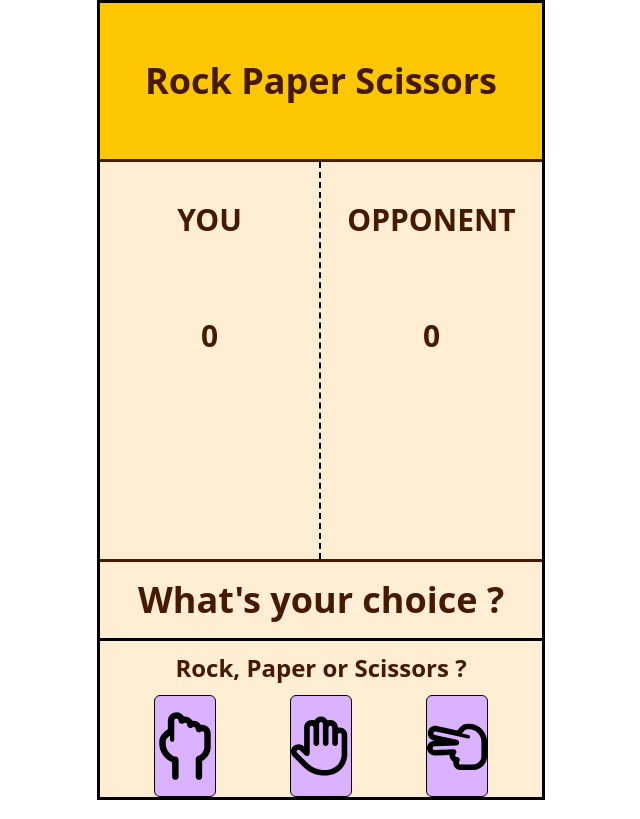
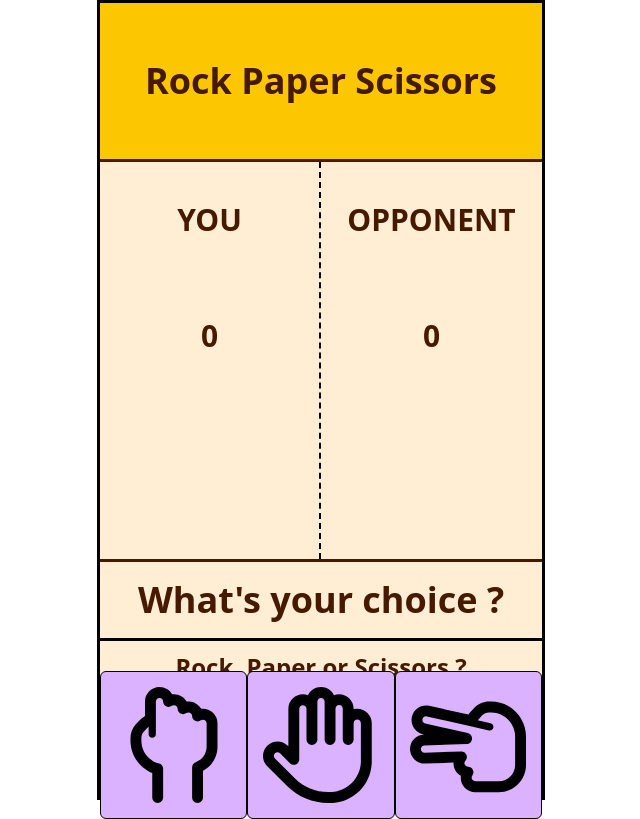
Before and after one commit to QGdtsc/22_Shifumi_JS, a plain HTML site: page index.html in a window 1280 px wide. Both pictures are taken after a click on the button "PLAY". Shown: the whole page, without its empty margins (319-959 px from the left). Drawn offline with nearby package versions, Linux system fonts and the light colour scheme.

Commit message:
test images

```diff
--- a/index.html
+++ b/index.html
@@ -63,7 +63,7 @@
                         Rock, Paper or Scissors ?</div>
                     <!-- Select next move -->
                     <div class="h-[13vh] flex flex-row justify-evenly w-full">
-                        <div class="flex flex-row justify-center items-center">
+                        <div class="flex flex-row justify-center items-center w-full">
                             <!-- <button
                                 class="btn border border-1 aspect-square rounded-md bg-purple-300 w-[60%] flex justify-center items-center"
                                 id="buttonUserFist" title="Rock" onclick="getChoice('fist')">
@@ -71,17 +71,17 @@
                                     alt="Rock">
                             </button> -->
                             <button
-                                class="btn border border-1 aspect-square rounded-md bg-purple-300 w-[60%] flex justify-center items-center"
+                                class="btn border border-1 aspect-square rounded-md bg-purple-300 w-full flex justify-center items-center"
                                 id="buttonUserFist" title="Rock" onclick="getChoice('fist')">
-                                <img class="w-[100px] h-[100px]" src="assets/icons/hand-back-fist-regular.svg"
+                                <img class="w-[80%] h-[80%]" src="assets/icons/hand-back-fist-regular.svg"
                                     alt="Rock">
                             </button>
                         </div>
-                        <div class="flex flex-row justify-center items-center">
+                        <div class="flex flex-row justify-center items-center w-full">
                             <button
-                                class="btn border border-1 aspect-square rounded-md bg-purple-300 w-[60%] flex justify-center items-center"
+                                class="btn border border-1 aspect-square rounded-md bg-purple-300 w-full flex justify-center items-center"
                                 id="buttonUserPalm" title="Paper" onclick="getChoice('palm')">
-                                <img class="w-[100px] h-[100px]" src="assets/icons/hand-regular.svg" alt="Paper">
+                                <img class="w-[80%] h-[80%]" src="assets/icons/hand-regular.svg" alt="Paper">
                             </button>
                             <!-- <button
                                 class="btn border border-1 aspect-square rounded-md bg-purple-300 w-[60%] flex justify-center items-center"
@@ -89,11 +89,11 @@
                                 <img class="w-4/5 h-4/5 rotate-90" src="assets/icons/hand-regular.svg" alt="Paper">
                             </button> -->
                         </div>
-                        <div class="flex flex-row justify-center items-center">
+                        <div class="flex flex-row justify-center items-center w-full">
                             <button
-                                class="btn border border-1 aspect-square rounded-md bg-purple-300 w-[60%] flex justify-center items-center"
+                                class="btn border border-1 aspect-square rounded-md bg-purple-300  w-full flex justify-center items-center"
                                 id="buttonUserScissors" title="Scissors" onclick="getChoice('scissors')">
-                                <img class="w-[100px] h-[100px]" src="assets/icons/hand-scissors-regular.svg"
+                                <img class="w-[80%] h-[80%]" src="assets/icons/hand-scissors-regular.svg"
                                     alt="Scissors">
                                 <!-- <img class="w-4/5 h-4/5 transform scale-x-[-1]" src="assets/icons/hand-scissors-regular.svg"
                                     alt="Scissors"> -->
```
